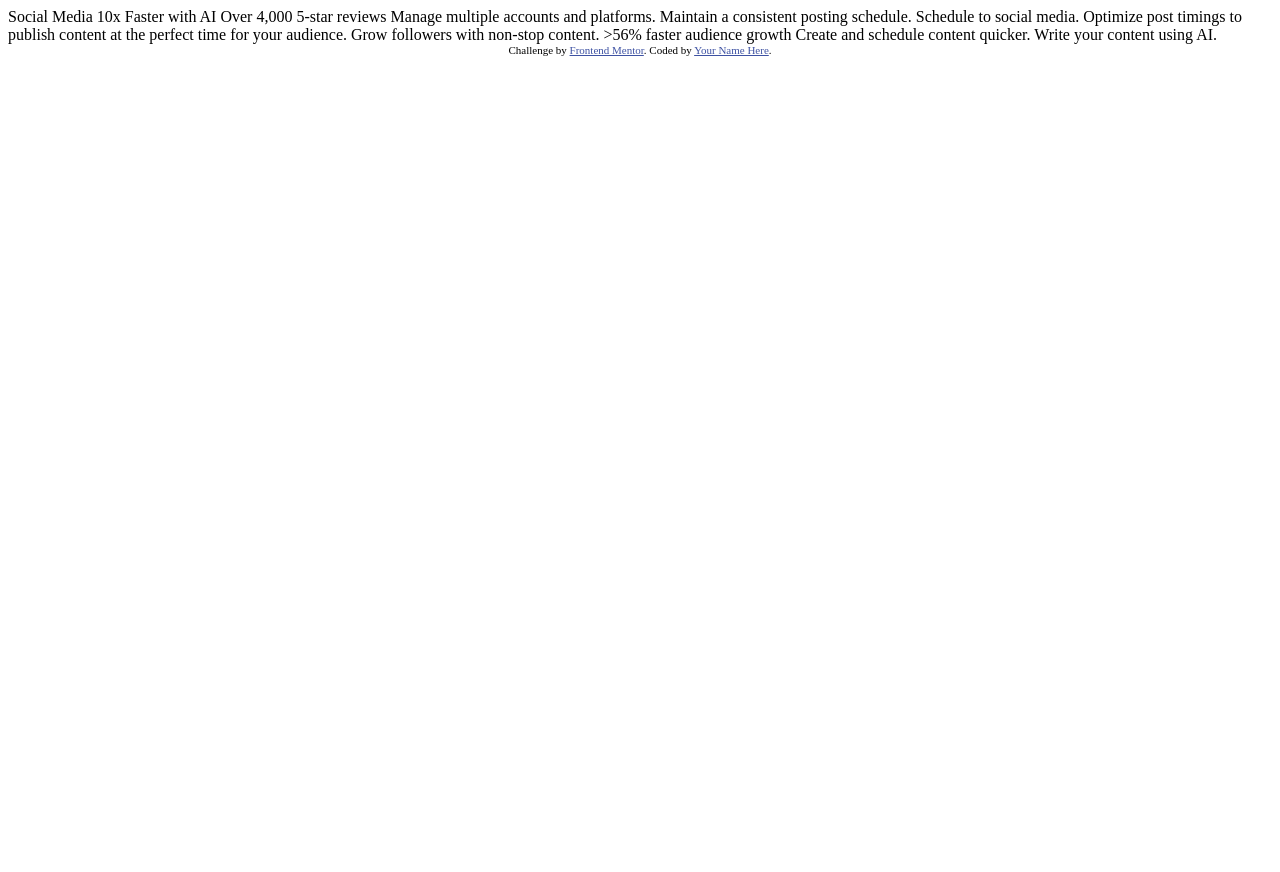
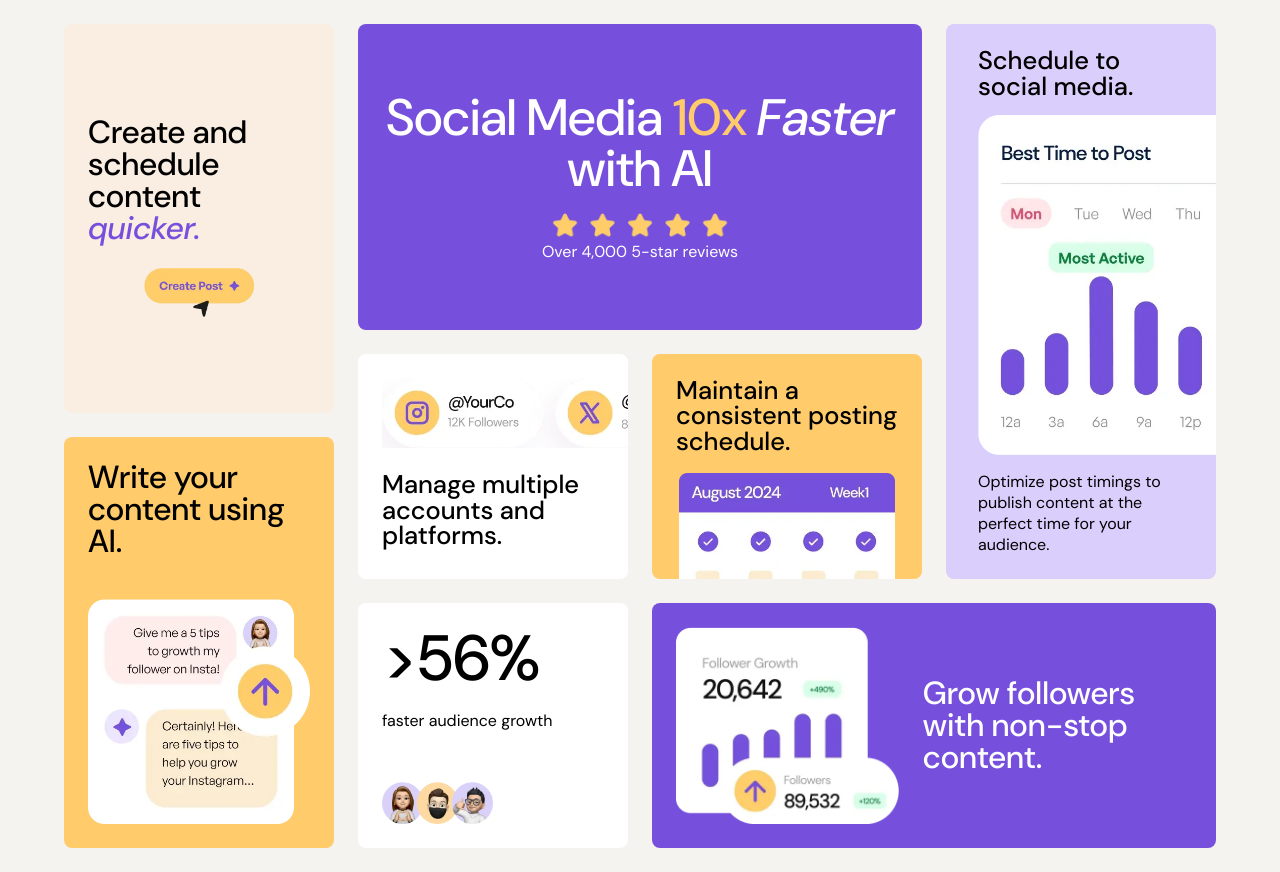
Before and after one commit to Tulioleal/bento-grid, a plain HTML site: page index.html in a window 1280 px wide. Before the commit the page ends 800 px from the top, so only its background shows below. Drawn offline with Linux system fonts and the light colour scheme.

Commit message:
feat: grid system

```diff
--- a/index.html
+++ b/index.html
@@ -5,38 +5,67 @@
   <meta name="viewport" content="width=device-width, initial-scale=1.0"> <!-- displays site properly based on user's device -->
 
   <link rel="icon" type="image/png" sizes="32x32" href="./assets/images/favicon-32x32.png">
+  <link rel="stylesheet" href="./style.css">
 
-  <title>Frontend Mentor | Bento grid</title>
-
-  <!-- Feel free to remove these styles or customise in your own stylesheet 👍 -->
-  <style>
-    .attribution { font-size: 11px; text-align: center; }
-    .attribution a { color: hsl(228, 45%, 44%); }
-  </style>
+  <title>Bento grid</title>
 </head>
 <body>
-
-  Social Media 10x Faster with AI
-  Over 4,000 5-star reviews
-
+  <main class="bento">
+    <div class="card card-hero purple center">
+      <h1>
+        Social Media <span>10x</span> <i>Faster</i> with AI
+      </h1>
+      <img src="assets/images/illustration-five-stars.webp" alt="Star rating illustration">
+      <p>Over 4,000 5-star reviews</p>
+    </div>
+    <div class="card card-accounts">
+      <img src="assets/images/illustration-multiple-platforms.webp" alt="Star rating illustration">
+      <h3>
         Manage multiple accounts and platforms.
-
+      </h3>
+      </div>
+    <div class="card card-schedule yellow">
+      <h3>
         Maintain a consistent posting schedule.
-
+      </h3>
+      <img src="assets/images/illustration-consistent-schedule.webp" alt="Illustration of consistent posting schedule">
+    </div>
+    <div class="card card-timing lilac">
+      <h3>
         Schedule to social media.
+      </h3>
+      <img src="assets/images/illustration-schedule-posts.webp" alt="Illustration of scheduling posts">
+      <p>
         Optimize post timings to publish content at the perfect time for your audience.
-
+      </p>
+    </div>
+    <div class="card horizontal card-followers purple">
+      <img src="assets/images/illustration-grow-followers.webp" alt="Illustration of growing followers">
+      <h2>
         Grow followers with non-stop content.
-
-  >56% faster audience growth
-
-  Create and schedule content quicker.
-
+      </h2>
+    </div>
+    <div class="card card-growth">
+      <h2>
+        &gt56%
+      </h2>
+      <p>
+        faster audience growth
+      </p>
+      <img src="assets/images/illustration-audience-growth.webp" alt="AI content illustration">
+    </div>
+    <div class="card card-create lightyellow center">
+      <h2>
+        Create and schedule content <span><i>quicker.</i></span>
+      </h2>
+      <img src="assets/images/illustration-create-post.webp" alt="Star rating illustration">
+    </div>
+    <div class="card card-ai yellow">
+      <h2>
         Write your content using AI.
-
-  <div class="attribution">
-    Challenge by <a href="https://www.frontendmentor.io?ref=challenge">Frontend Mentor</a>.
-    Coded by <a href="#">Your Name Here</a>.
+      </h2>
+      <img src="assets/images/illustration-ai-content.webp" alt="AI content illustration">
     </div>
+  </main>
 </body>
 </html>
--- /dev/null
+++ b/style.css
@@ -0,0 +1,377 @@
+/* ============ Custom Properties ============ */
+:root {
+  --lilac: hsl(254, 88%, 90%);
+  --purple: hsl(256, 67%, 59%);
+  --lightyellow: hsl(31, 66%, 93%);
+  --yellow: hsl(39, 100%, 71%);
+  --white: hsl(0, 0%, 100%);
+  --black: hsl(0, 0%, 7%);
+}
+
+/* ============ Font ============ */
+@font-face {
+  font-family: "DM Sans";
+  src: url("./assets/fonts/DMSans-VariableFont_opsz,wght.ttf") format("truetype");
+  font-weight: 400 500;
+  font-display: swap;
+}
+
+@font-face {
+  font-family: "DM Sans";
+  src: url("./assets/fonts/DMSans-Italic-VariableFont_opsz,wght.ttf") format("truetype");
+  font-weight: 400 500;
+  font-style: italic;
+  font-display: swap;
+}
+
+/* ============ Reset ============ */
+*,
+*::before,
+*::after {
+  margin: 0;
+  padding: 0;
+  box-sizing: border-box;
+}
+
+img {
+  max-width: 100%;
+  display: block;
+}
+
+/* ============ Base ============ */
+body {
+  font-family: "DM Sans", sans-serif;
+  font-size: 18px;
+  background-color: #f5f3f0;
+}
+
+/* ============ Grid Container ============ */
+.bento {
+  display: grid;
+  gap: 1rem;
+  padding: 1.5rem;
+  max-width: 1200px;
+  margin: 0 auto;
+
+  /* Mobile: single column */
+  grid-template-areas:
+    "hero"
+    "accounts"
+    "schedule"
+    "timing"
+    "followers"
+    "growth"
+    "create"
+    "ai";
+}
+
+/* ============ Grid Cards ============ */
+.card-hero      { grid-area: hero; }
+.card-accounts  { grid-area: accounts; }
+.card-schedule  { grid-area: schedule; }
+.card-timing    { grid-area: timing; }
+.card-followers { grid-area: followers; }
+.card-growth    { grid-area: growth; }
+.card-create    { grid-area: create; }
+.card-ai        { grid-area: ai; }
+
+/* ============ Desktop Layout ============ */
+@media (min-width: 768px) {
+  .bento {
+    gap: 1.5rem;
+    grid-template-columns: repeat(4, 1fr);
+    grid-template-areas:
+      "create   hero      hero      timing"
+      "create   hero      hero      timing"
+      "create   hero      hero      timing"
+      "create   hero      hero      timing"
+      "create   accounts  schedule  timing"
+      "ai       accounts  schedule  timing"
+      "ai       accounts  schedule  timing"
+      "ai       growth    followers followers"
+      "ai       growth    followers followers"
+      "ai       growth    followers followers";
+  }
+}
+
+/* ============ Card Styles ============ */
+.bento > .card {
+  background-color: var(--white);
+  border-radius: 8px;
+  min-height: 100px;
+  padding: 1rem;
+  display: flex;
+  flex-direction: column;
+  align-items: center;
+  overflow: hidden;
+}
+
+@media (min-width: 768px) {
+  .bento > .card {
+    padding: 1.5rem;
+  }
+}
+
+.bento > .horizontal {
+  flex-direction: row;
+  text-align: left;
+}
+
+.bento > .center {
+  justify-content: center;
+}
+
+.bento > .purple {
+  background-color: var(--purple);
+  color: var(--white);
+}
+
+.bento > .lilac {
+  background-color: var(--lilac);
+}
+
+.bento > .lightyellow {
+  background-color: var(--lightyellow);
+}
+
+.bento > .yellow {
+  background-color: var(--yellow);
+}
+
+.bento > .card > h1,
+.bento > .card > h2,
+.bento > .card > h3 {
+  font-weight: 500;
+  line-height: 1;
+  margin-bottom: 1rem;
+}
+
+.bento > .card > h1 {
+  text-align: center;
+  font-size: 10vw;
+}
+
+
+.bento > .card > h2 {
+  font-size: 5vw;
+}
+
+
+.bento > .card > h3 {
+  font-size: 4vw;
+  margin-bottom: 0;
+}
+
+
+.bento > .card > p {
+  font-size: 3vw;
+}
+
+/* ============ Desktop font sizing ============ */
+@media (min-width: 768px) {
+  .bento > .card > h1 {
+    font-size: min(4vw, 4rem);
+  }
+
+  .bento > .card > h2 {
+    font-size: min(2.5vw, 2.5rem);
+  }
+
+  .bento > .card > h3 {
+    font-size: min(2vw, 2rem);
+  }
+
+  .bento > .card > p {
+    font-size: min(1.25vw, 1.25rem);
+  }
+}
+
+.bento > .card > img {
+  overflow: hidden;
+}
+
+/* ============ Specific Card Styles ============ */
+
+/* Hero Card */
+  .bento > .card-hero {
+    padding: 4rem 1.5rem;
+  }
+
+  .bento > .card-hero > h1 > span {
+    color: var(--yellow);
+  }
+
+  .bento > .card-hero > img {
+    max-width: 50%;
+  }
+
+/* ============ Hero Card desktop ============ */
+@media (min-width: 768px) {
+  .bento > .card-hero > img {
+    max-width: 35%;
+  }
+}
+
+/* Accounts Card */
+.bento > .card-accounts {
+  gap: .5rem;
+}
+
+.bento > .card-accounts > img {
+  align-self: center;
+  max-width: 80%;
+}
+
+/* ============ Accounts Card desktop ============ */
+@media (min-width: 768px) {
+  .bento > .card-accounts {
+    gap: 1.5rem;
+  }
+  .bento > .card-accounts > img {
+    align-self: flex-start;
+    max-width: 150%;
+  }
+}
+
+/* Schedule Card */
+.bento > .card-schedule {
+  gap: 1rem;
+  text-align: center;
+}
+
+.bento > .card-schedule > img {
+  width: 50%;
+  margin-bottom: -100px;
+}
+
+/* ============ Schedule Card desktop ============ */
+@media (min-width: 768px) {
+  .bento > .card-schedule {
+    text-align: left;
+    position: relative;
+  }
+
+  .bento > .card-schedule > img {
+    width: 80%;
+    margin-bottom: 0;
+    position: absolute;
+    bottom: -25%;
+  }
+}
+
+/* Timing Card */
+.bento > .card-timing {
+  justify-content: center;
+  gap: 1rem;
+  position: relative;
+}
+
+.bento > .card-timing > img {
+  width: 100%;
+  max-width: 300px;
+  align-self: center;
+}
+
+/* ============ Timing Card desktop ============ */
+@media (min-width: 768px) {
+  .bento > .card-timing {
+    padding: 1.5rem 2rem;
+  }
+
+  .bento > .card-timing > img {
+    width: 185%;
+    max-width: none;
+    align-self: flex-start;
+  }
+}
+
+/* Followers Card */
+.bento > .card-followers {
+  gap: .5rem;
+}
+
+.bento > .card-followers > h2 {
+  margin-bottom: 0;
+}
+
+/* ============ Followers Card desktop ============ */
+@media (min-width: 768px) {
+  .bento > .card-followers {
+    gap: 1.5rem;
+  }
+}
+
+/* Growth Card */
+.bento > .card-growth {
+  justify-content: space-between;
+  align-items: center;
+}
+
+.bento > .card-growth > h2 {
+  text-align: left;
+  font-size: 3rem;
+  margin-bottom: 0;
+}
+
+.bento > .card-growth > img {
+  margin-top: 1rem;
+  max-width: 50%;
+}
+
+/* ============ Growth Card desktop ============ */
+@media (min-width: 768px) {
+  .bento > .card-growth {
+    align-items: flex-start;
+  }
+
+  .bento > .card-growth > h2 {
+    font-size: 4rem;
+  }
+
+  .bento > .card-growth > img {
+    margin-top: 2rem;
+  }
+}
+
+/* Create Card */
+.bento > .card-create {
+  justify-content: center;
+  gap: 1.5rem;
+}
+
+.bento > .card-create > h2 {
+  margin-bottom: 0;
+  text-align: center;
+}
+
+.bento > .card-create > h2 > span {
+  color: var(--purple);
+}
+
+.bento > .card-create > img {
+  max-width: 50%;
+}
+
+/* ============ Create Card desktop ============ */
+@media (min-width: 768px) {
+  .bento > .card-create > h2 {
+    margin-bottom: 0;
+    text-align: left;
+  }
+}
+
+/* AI Card */
+.bento > .card-ai {
+  justify-content: space-between;
+}
+
+.bento > .card-ai > img {
+  max-width: 66%;
+}
+
+/* ============ AI Card desktop ============ */
+@media (min-width: 768px) {
+  .bento > .card-ai > img {
+    max-width: 100%;
+  }
+}
```
Lines whose indentation alone changed are shown as unchanged.
